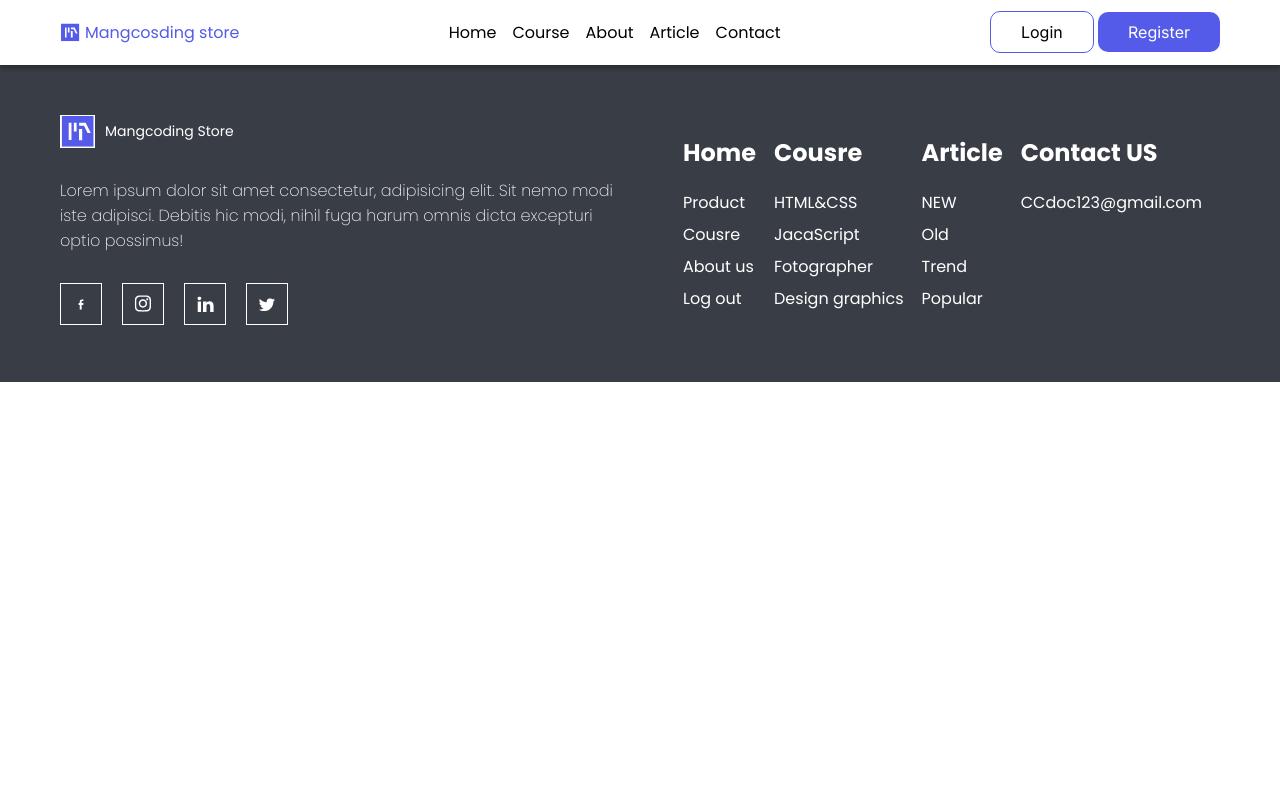
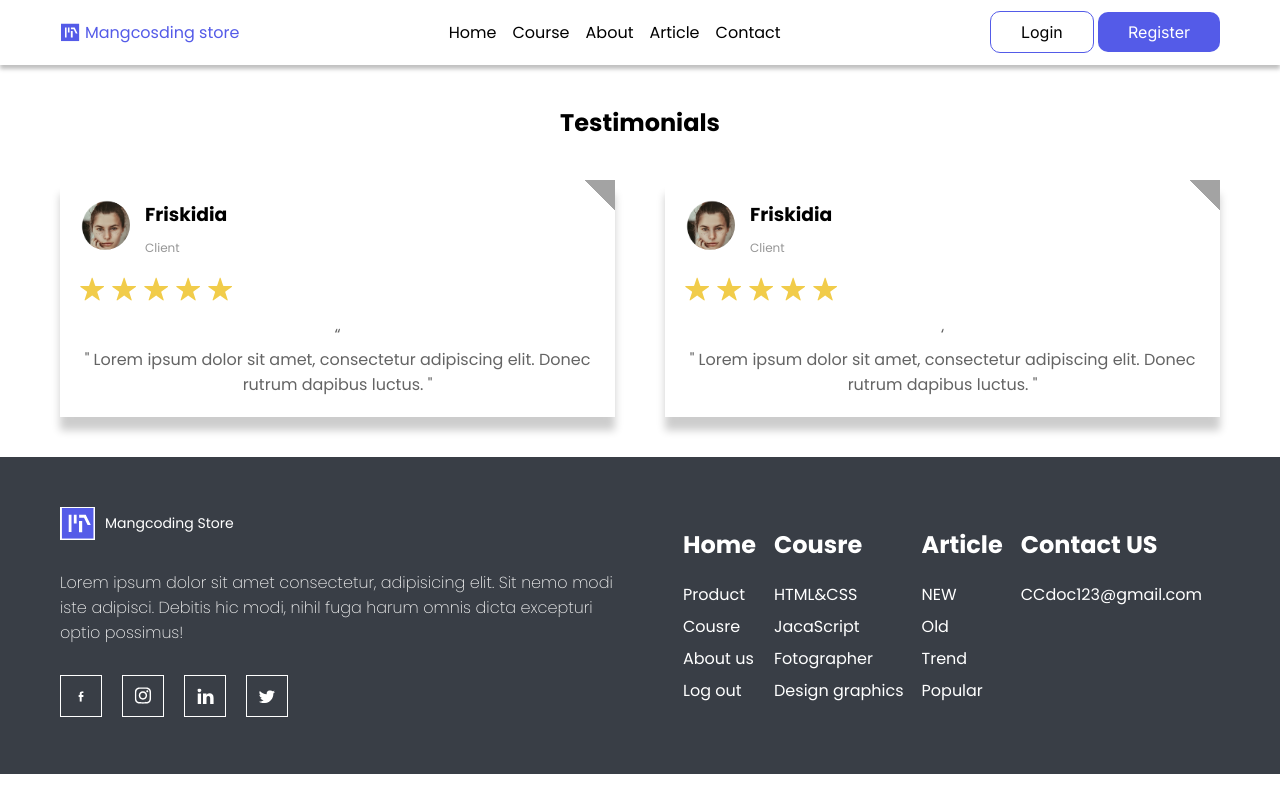
Before and after one commit to YoSSalam8/Landing2, a plain HTML site: page index.html in a window 1280 px wide. Shown: the top 812 px of the page. Drawn offline with Linux system fonts and the light colour scheme.

Commit message:
testimonials

```diff
--- a/assets/css/main.css
+++ b/assets/css/main.css
@@ -18,6 +18,8 @@ body {
     font-family: var(--FirstFont);
     height: 4000px;
 }
+
+
 
 a {
     text-decoration: none;
@@ -41,6 +43,7 @@ ul {
     top: 0;
     box-shadow: 0px 4px 4px rgba(0, 0, 0, 0.25);
     padding: 20px 0;
+    background-color: #fff;
 }
 
 .header .container {
@@ -90,6 +93,96 @@ ul {
 }
 
 /*end header*/
+
+/*start tetimonials*/
+
+
+.testimonials{
+text-align: center;
+padding: 40px 0;
+
+}
+
+.testimonials .container {
+    width: calc(100% - 120px);
+    margin: auto;
+    justify-content: space-between;
+    align-items: center;
+    display: flex;
+    gap: 50px;
+
+}
+
+.testimonials h2{
+    margin-bottom: 40px;
+}
+
+.testimonial .user-info img{
+    width: 50px;
+    height: 50px;
+    border-radius: 50%;
+
+}
+
+.testimonials .container .row{
+    gap: 40px;
+}
+
+.testimonial{
+    display: flex;
+    flex-wrap: wrap;
+    flex-direction: column;
+    gap: 20px;
+    width: calc(( 100% - 40px )/2);
+    align-items: flex-start;
+    box-shadow: 0px 14.237px 8.237px rgba(0,0,0,0.2);
+    padding: 20px;
+    position: relative;
+}
+
+.testimonial ::after{
+    content: '';
+    border-top: 30px solid #a3a3a3;
+
+    border-left: 30px solid transparent;
+    border-bottom: 30px solid transparent;
+    position: absolute;
+    top: 0;
+    right: 0;
+}
+
+.testimonial .user-info{
+    display: flex;
+    gap: 15px;
+    flex-wrap: wrap;
+}
+
+.testimonial .user-info .user-data{
+    display: flex;
+    flex-direction: column;
+    flex-wrap: wrap;
+    gap: 10px;
+    align-items: flex-start;
+}
+
+
+.testimonial .user-info .user-data span{
+font-size: 12px;
+color: #969696;
+
+}
+
+.testimonial .rating{
+    display: flex;
+    flex-wrap: wrap;
+    gap: 7px;
+
+}
+
+
+.testimonial q {
+    color: #646464;
+}
 
 
 
--- a/index.html
+++ b/index.html
@@ -42,6 +42,74 @@
             </div>
         </div>
     </header>
+    <main>
+        <section class="testimonials">
+            <h2>Testimonials</h2>
+            <div class="container">
+
+                    <div class="testimonial">
+                        <div class="user-info">
+                            <img src="assets/img/Client_face.png" />
+
+                            <div class="user-data">
+                                <h3>Friskidia</h3>
+                                <span>Client</span>
+                            </div>
+                        </div>
+
+                        <div class="rating">
+                            <img src="assets/img/Star 6.svg" />
+                            <img src="assets/img/Star 6.svg" />
+                            <img src="assets/img/Star 6.svg" />
+                            <img src="assets/img/Star 6.svg" />
+                            <img src="assets/img/Star 6.svg" />
+
+                        </div>
+                        <blockquote>
+                            <q>
+                            <p>
+                                " Lorem ipsum dolor sit amet, consectetur adipiscing elit. Donec rutrum dapibus luctus. "
+                            </p>
+                            </q>
+                        </blockquote>
+
+                    </div>
+
+                    <div class="testimonial">
+                        <div class="user-info">
+                            <img src="assets/img/Client_face.png" />
+
+                            <div class="user-data">
+                                <h3>Friskidia</h3>
+                                <span>Client</span>
+                            </div>
+                        </div>
+
+                        <div class="rating">
+                            <img src="assets/img/Star 6.svg" />
+                            <img src="assets/img/Star 6.svg" />
+                            <img src="assets/img/Star 6.svg" />
+                            <img src="assets/img/Star 6.svg" />
+                            <img src="assets/img/Star 6.svg" />
+
+                        </div>
+                        <blockquote>
+                            <q>
+                            <p>
+                                " Lorem ipsum dolor sit amet, consectetur adipiscing elit. Donec rutrum dapibus luctus. "
+                            </p>
+                            </q>
+                        </blockquote>
+
+                    </div>
+
+
+
+
+            </div>
+        </section>
+
+    </main>
 
 
     <footer class="footer">
```
Also changed, not shown: assets/img/Client_face.png (added), assets/img/Star 6.svg (added).
